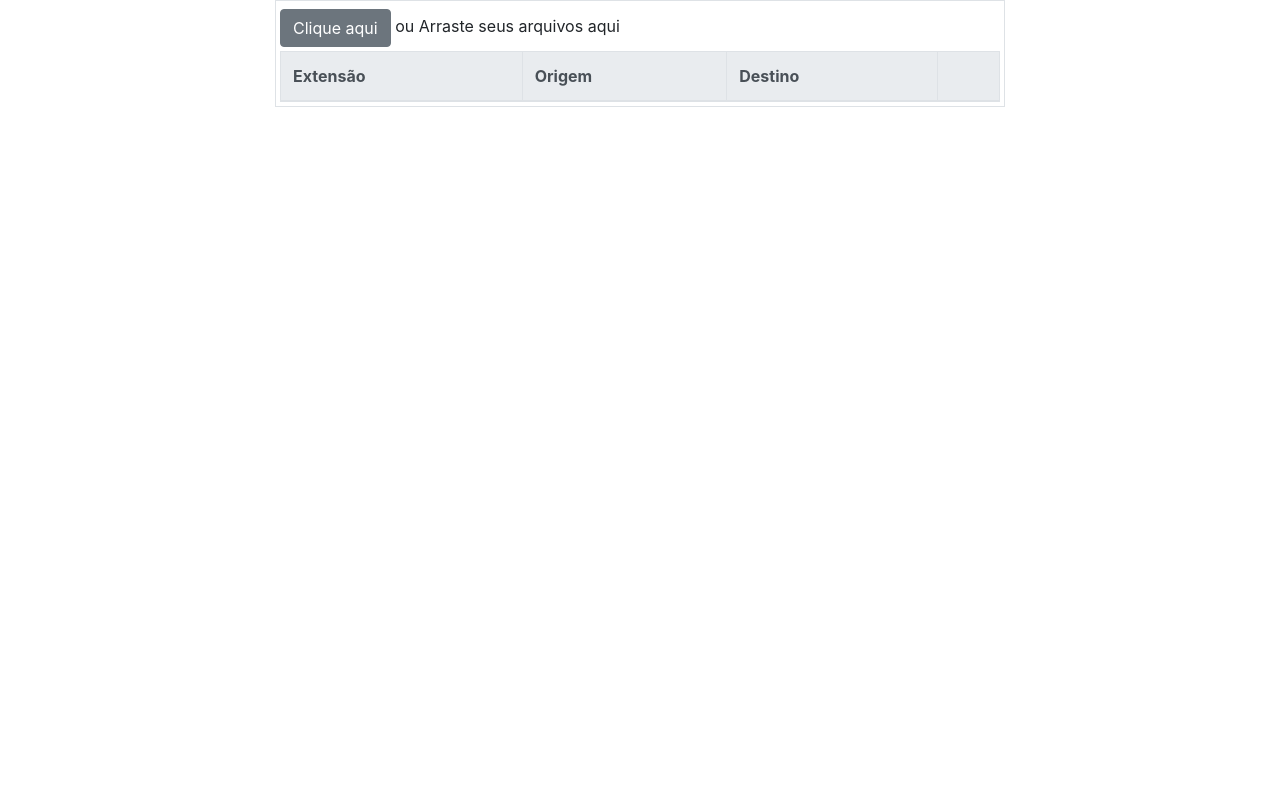
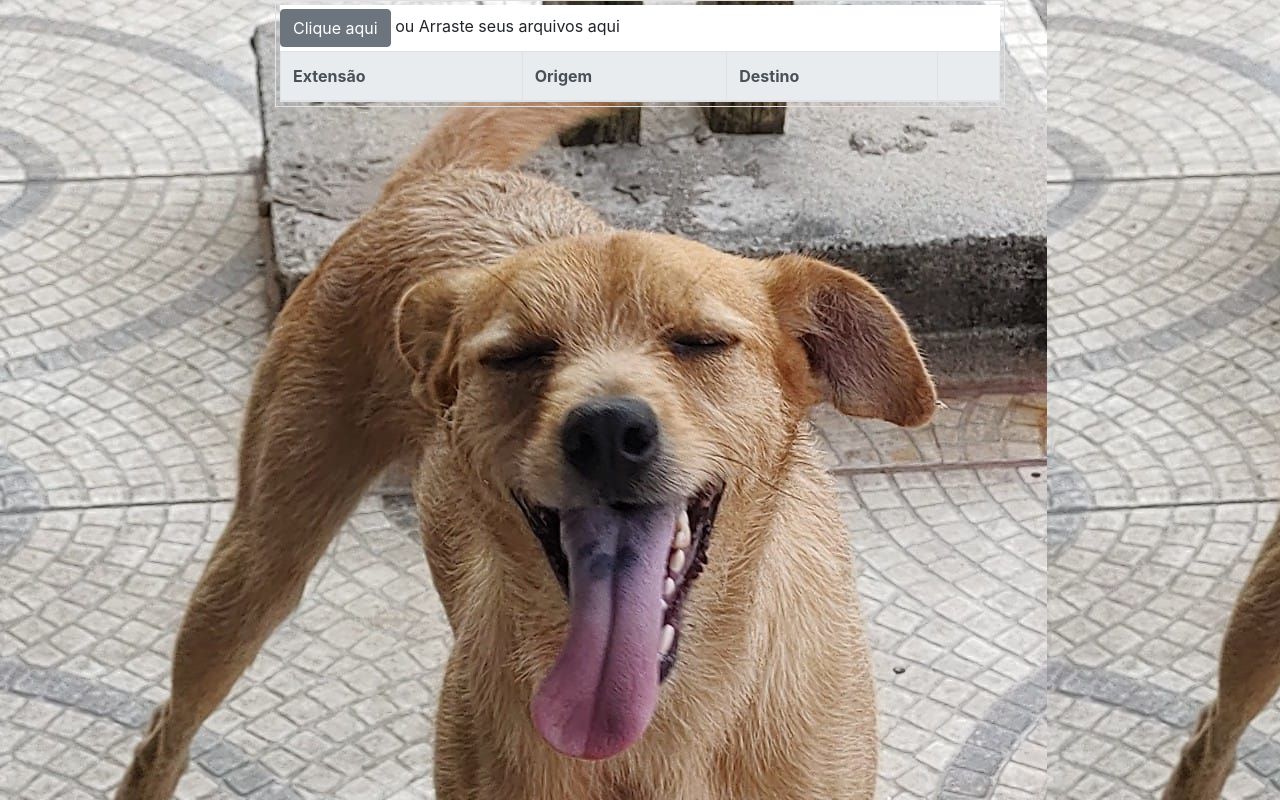
Before and after one commit to reneesalles/renomear_arquivos, a plain HTML site: page index.html in a window 1280 px wide. Drawn offline with nearby package versions, Linux system fonts and the light colour scheme.

Commit message:
Update main.css

```diff
--- a/main.css
+++ b/main.css
@@ -1,3 +1,7 @@
+body {
+    background-image: url("./images/coragem sorrindo.jpeg");
+}
+
 #drop_zone {
     position: relative;
 }
```
